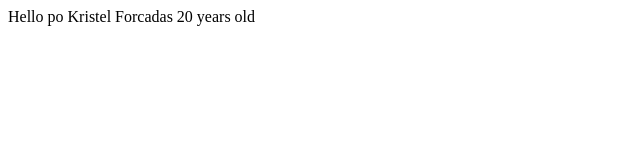
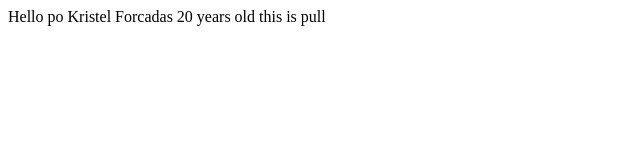
Before and after one commit to tyel/Final, a plain HTML site: page index.html in a window 1280 px wide. Shown: the full height of the page, 0-640 px from the left. Drawn offline with Linux system fonts and the light colour scheme.

Commit message:
Update index.html

```diff
--- a/index.html
+++ b/index.html
@@ -10,5 +10,6 @@
     Kristel
     Forcadas
     20 years old
+    this is pull
 </body>
 </html>
```
